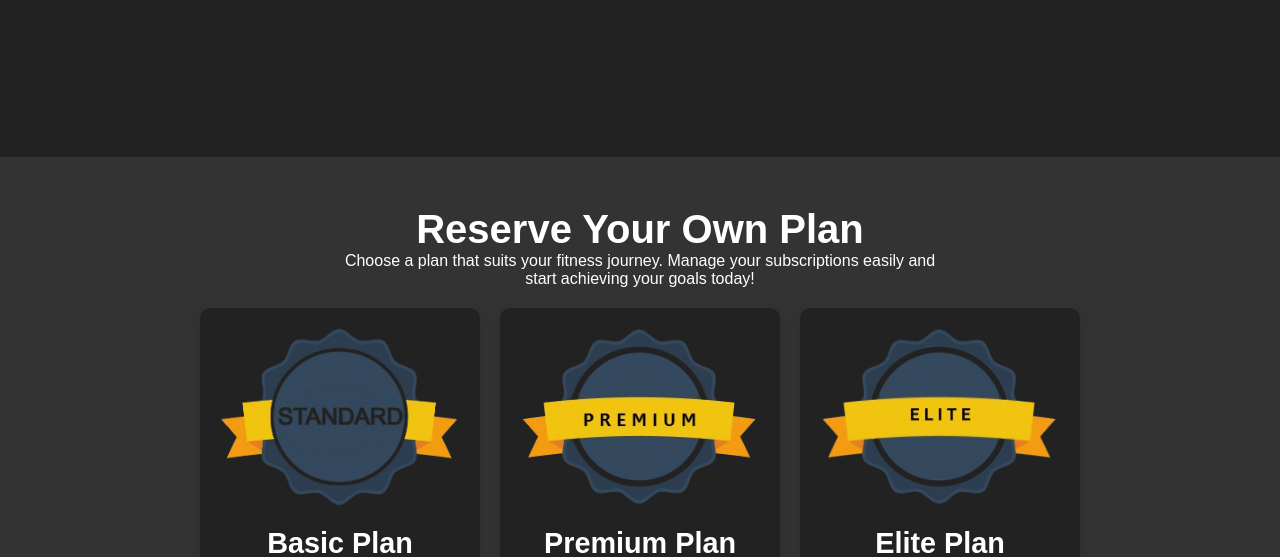
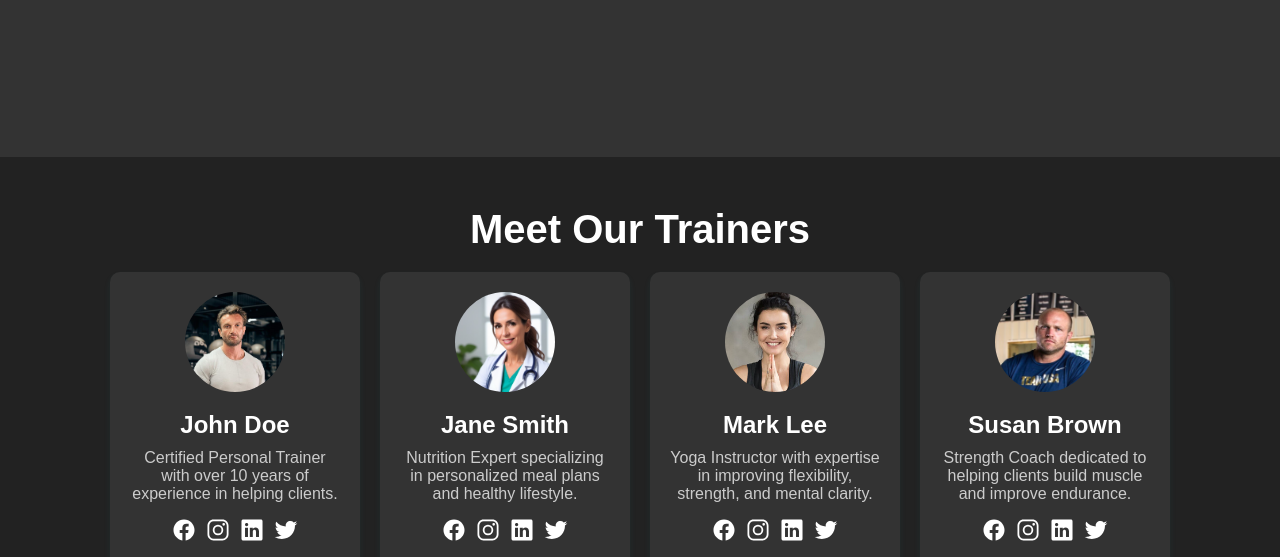
Before and after one commit to yasinthamadusanka/Personalized-Fitness-and-Health-Coach-System, a website: page public/home.html in a window 1280 px wide. Shown: the part 2243-2800 px from the top of the page. Drawn offline with nearby package versions, Linux system fonts and the light colour scheme.

Commit message:
Done the team section

```diff
--- a/public/css/home.css
+++ b/public/css/home.css
@@ -156,6 +156,7 @@ section {
 #fitness-plan,
 #nutrition-plan,
 #payment,
+#team,
 #contact-us {
     width: 100%;
     height: 100vh;
@@ -166,7 +167,7 @@ section {
 #fitness-plan{
     width: 100%;
     height: 100vh;
-    background-color: #333;
+    background-color: #222;
     text-align: center;
 }
 
@@ -331,7 +332,7 @@ em{
 #nutrition-plan{
     width: 100%;
     height: 100vh;
-    background-color: #222;
+    background-color: #333;
     text-align: center;
 }
 
@@ -345,6 +346,92 @@ em{
     color: #fff;
     text-align: center;
 }
+
+#team {
+    text-align: center;
+    padding: 50px 20px;
+    background-color: #222;
+    height: 70vh;
+}
+
+
+.team-section {
+    text-align: center;
+    padding: 50px 20px;
+    background-color: #f9f9f9;
+}
+
+.team-section h1 {
+    font-size: 2.5rem;
+    margin-bottom: 20px;
+    color: #fff;
+}
+
+.team-container {
+    display: flex;
+    justify-content: center;
+    gap: 20px;
+    flex-wrap: wrap;
+}
+
+.team-member {
+    background-color: #333;
+    border-radius: 10px;
+    padding: 20px;
+    width: 250px;
+    text-align: center;
+    box-shadow: 0 4px 6px rgba(41, 137, 148, 0.1);
+    transition: transform 0.3s, box-shadow 0.3s;
+}
+
+.team-member:hover {
+    transform: translateY(-10px);
+    box-shadow: 0 6px 12px rgba(0, 0, 0, 0.2);
+}
+
+.team-member img {
+    border-radius: 50%;
+    width: 100px;
+    height: 100px;
+    object-fit: cover;
+    margin-bottom: 15px;
+}
+
+.team-member h3 {
+    font-size: 1.5rem;
+    color: #fff;
+    margin-bottom: 10px;
+}
+
+.team-member p {
+    color: #ccc;
+    font-size: 1rem;
+    margin-bottom: 15px;
+}
+
+.team-member .social_icon {
+    display: flex;
+    justify-content: center;
+    gap: 10px;
+    margin-top: 10px;
+}
+
+.team-member .social_icon li {
+    list-style: none;
+}
+
+.team-member .social_icon li a {
+    font-size: 1.5rem;
+    color: #fff;
+    transition: transform 0.3s, color 0.3s;
+}
+
+.team-member .social_icon li a:hover {
+    transform: translateY(-5px);
+    color: #01dbc2;
+}
+
+
 
 #payment {
     text-align: center;
--- a/public/home.html
+++ b/public/home.html
@@ -75,6 +75,56 @@
                     <img src="images/nutrition-plan3.png" alt="Placeholder Image" id="nutritionImage" />
                 </div>
             </div>
+    </section>
+
+    <section id="team" class="team-section">
+        <h1>Meet Our Trainers</h1>
+        <div class="team-container">
+            <div class="team-member">
+                <img src="images/trainer1.png" alt="Trainer 1">
+                <h3>John Doe</h3>
+                <p>Certified Personal Trainer with over 10 years of experience in helping clients.</p>
+                <ul class="social_icon">
+                    <li><a href="#"><ion-icon name="logo-facebook"></ion-icon></a></li>
+                    <li><a href="#"><ion-icon name="logo-instagram"></ion-icon></a></li>
+                    <li><a href="#"><ion-icon name="logo-linkedin"></ion-icon></a></li>
+                    <li><a href="#"><ion-icon name="logo-twitter"></ion-icon></a></li>
+                </ul>
+            </div>
+            <div class="team-member">
+                <img src="images/trainer2.png" alt="Trainer 2">
+                <h3>Jane Smith</h3>
+                <p>Nutrition Expert specializing in personalized meal plans and healthy lifestyle.</p>
+                <ul class="social_icon">
+                    <li><a href="#"><ion-icon name="logo-facebook"></ion-icon></a></li>
+                    <li><a href="#"><ion-icon name="logo-instagram"></ion-icon></a></li>
+                    <li><a href="#"><ion-icon name="logo-linkedin"></ion-icon></a></li>
+                    <li><a href="#"><ion-icon name="logo-twitter"></ion-icon></a></li>
+                </ul>
+            </div>
+            <div class="team-member">
+                <img src="images/trainer3.png" alt="Trainer 3">
+                <h3>Mark Lee</h3>
+                <p>Yoga Instructor with expertise in improving flexibility, strength, and mental clarity.</p>
+                <ul class="social_icon">
+                    <li><a href="#"><ion-icon name="logo-facebook"></ion-icon></a></li>
+                    <li><a href="#"><ion-icon name="logo-instagram"></ion-icon></a></li>
+                    <li><a href="#"><ion-icon name="logo-linkedin"></ion-icon></a></li>
+                    <li><a href="#"><ion-icon name="logo-twitter"></ion-icon></a></li>
+                </ul>
+            </div>
+            <div class="team-member">
+                <img src="images/trainer4.png" alt="Trainer 4">
+                <h3>Susan Brown</h3>
+                <p>Strength Coach dedicated to helping clients build muscle and improve endurance.</p>
+                <ul class="social_icon">
+                    <li><a href="#"><ion-icon name="logo-facebook"></ion-icon></a></li>
+                    <li><a href="#"><ion-icon name="logo-instagram"></ion-icon></a></li>
+                    <li><a href="#"><ion-icon name="logo-linkedin"></ion-icon></a></li>
+                    <li><a href="#"><ion-icon name="logo-twitter"></ion-icon></a></li>
+                </ul>
+            </div>
+        </div>
     </section>
 
     <section id="payment">
```
Also changed, not shown: public/images/trainer1.png (added), public/images/trainer2.png (added), public/images/trainer3.png (added), public/images/trainer4.png (added).
